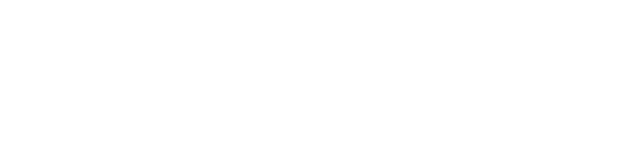
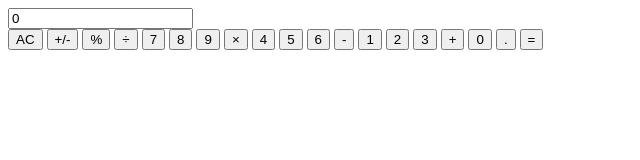
Before and after one commit to RymaTech/ios-calculator, a plain HTML site: page index.html in a window 1280 px wide. Shown: the whole page, without its empty margins (0-640 px from the left). Drawn offline with Linux system fonts and the light colour scheme.

Commit message:
Add html buttons, classes and title.

```diff
--- a/index.html
+++ b/index.html
@@ -1,12 +1,51 @@
 <!DOCTYPE html>
 <html lang="en">
+
 <head>
   <meta charset="UTF-8">
   <meta name="viewport" content="width=device-width, initial-scale=1.0">
   <meta http-equiv="X-UA-Compatible" content="ie=edge">
-  <title>Document</title>
-</head>
-<body>
+  <link rel="stylesheet" type="text/css" href="style.css">
+  <title>iOS Calculator | RymaTech</title </head>
+    <body>
 
-</body>
+  <section class="calculator">
+
+    <input type="text" id="display" value="0" readonly />
+
+    <section class="calculator-keys">
+
+      <button id='ac' type="button" class="lightGrey">AC</button>
+      <button id='negative' type="button" class="lightGrey">+/-</button>
+      <button id='percentage' type="button" class="lightGrey">&#37;</button>
+      <button id='divide' type="button" class="divide">&divide;</button>
+
+      <button id='seven' type="button" class="numbers">7</button>
+      <button id='eight' type="button" class="numbers">8</button>
+      <button id='nine' type="button" class="numbers">9</button>
+      <button id='multiply' type="button" class="multiply">&times;</button>
+
+
+      <button id='four' type="button" class="numbers">4</button>
+      <button id='five' type="button" class="numbers">5</button>
+      <button id='six' type="button" class="numbers">6</button>
+      <button id='minus' type="button" class="minus">-</button>
+
+      <button id='one' type="button" class="numbers">1</button>
+      <button id='two' type="button" class="numbers">2</button>
+      <button id='three' type="button" class="numbers">3</button>
+      <button id='plus' type="button" class="plus">+</button>
+
+
+      <button id='zero' type="button" class="zero">0</button>
+      <button id='decimal' type="button" class="decimal">.</button>
+      <button id='equals' type="button" class="equals">=</button>
+
+
+    </section>
+  </section>
+
+  <script type="text/javascript" src="scripts.js"></script>
+  </body>
+
 </html>
```
